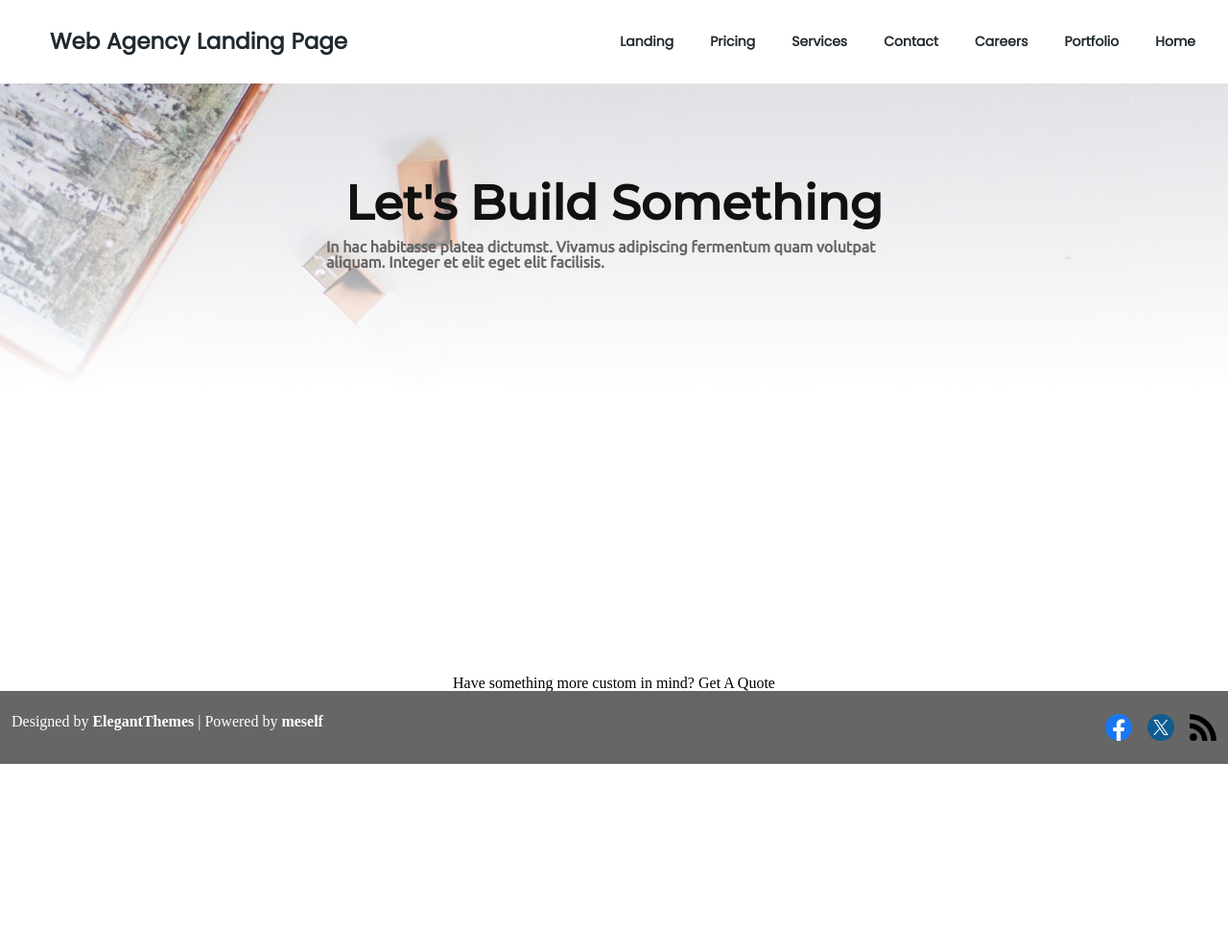
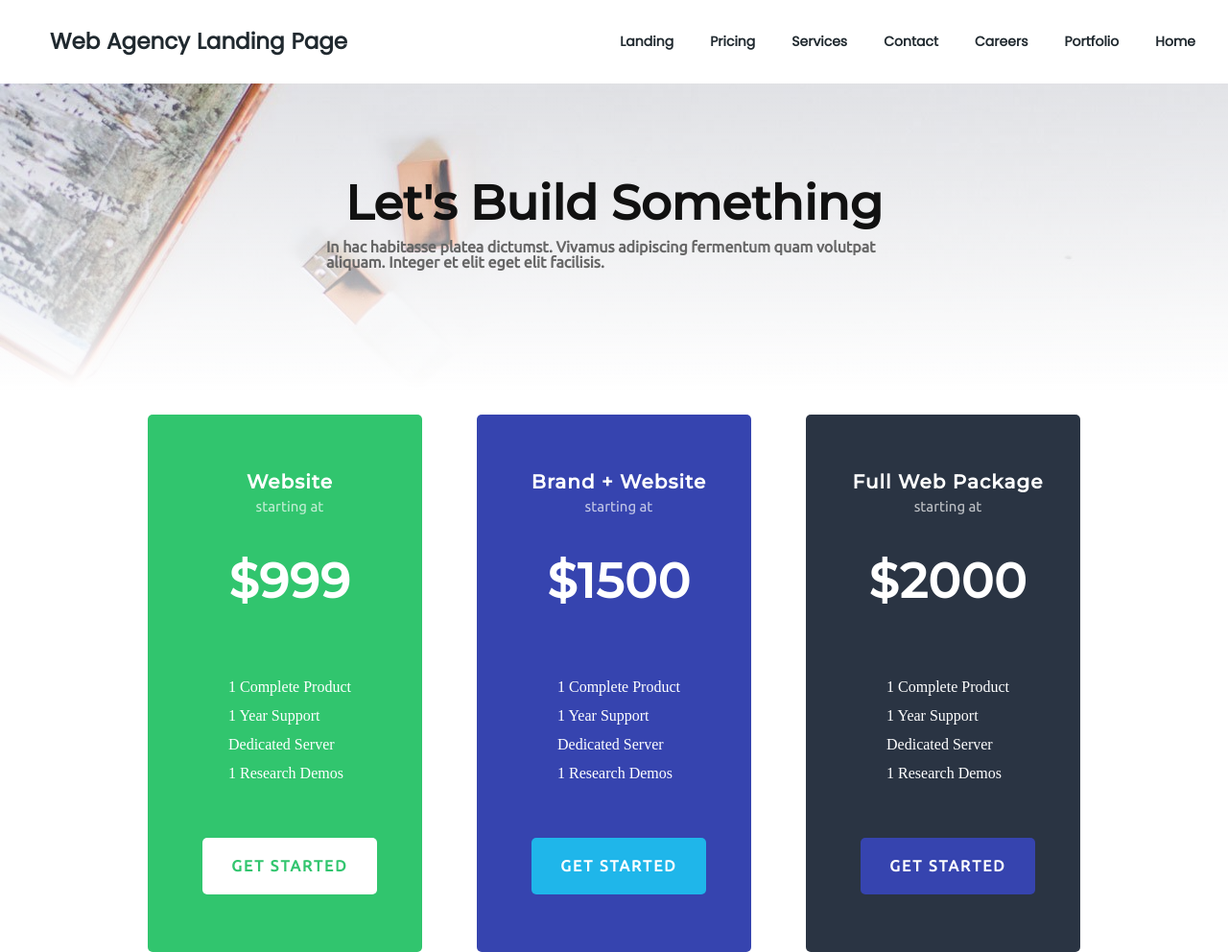
Before and after one commit to 45yposft/AE2-Astro, an Astro site: page /pricing in a window 1280 px wide. Shown: the top 992 px of the page at 96% size. Before the commit the page ends 800 px from the top, so only its background shows below. Built offline with nearby package versions, Linux system fonts and the light colour scheme; Astro itself is replaced by a stand-in of ours.

Commit message:
Terminada la pagina pricing

```diff
--- a/src/components/footer.astro
+++ b/src/components/footer.astro
@@ -4,7 +4,7 @@ import facebook from "../assets/Facebook_logo.svg";
 import twitter from "../assets/twitter_logo.svg";
 import feed from "../assets/feed_logo.svg";
 ---
-<footer>
+<footer transition:persist-props>
   <div class="footer__container">
     <div class="footer__info">
       <p>Designed by <span class="highlighted">ElegantThemes</span> | Powered by <span class="highlighted">meself</span></p>
--- a/src/components/navbar.astro
+++ b/src/components/navbar.astro
@@ -1,7 +1,7 @@
 ---
 
 ---
-<nav>
+<nav transition:persist-props>
   <h1 class="navbar__title">
     Web Agency Landing Page
   </h1>
--- a/src/css/styles.css
+++ b/src/css/styles.css
@@ -198,35 +198,28 @@ button {
   text-transform: uppercase;
   letter-spacing: 2px;
   line-height: 1.7em;
+  border: 2px solid transparent;
+  border-radius: 5px;
+  padding: 14px 28px;
+  width: fit-content;
+  transition: .3s;
 }
 
 .btn__landing--header {
   background-color: var(--clr-white);
-  border: 2px solid transparent;
-  border-radius: 5px;
-  padding: 14px 28px;
-  width: fit-content;
   color: var(--clr-blue);
-  transition: .3s;
-}
-
-.btn__landing--header:hover {
-  background-color: var(--clr-lightblue);
-  color: var(--clr-white);
+  &:hover {
+    background-color: var(--clr-lightblue);
+    color: var(--clr-white);
+  }
 }
 
 .btn__landing--body {
   background-color: var(--clr-blue);
-  border: 2px solid transparent;
-  border-radius: 8px;
-  padding: 14px 28px;
-  width: fit-content;
   color: var(--clr-white);
-  transition: .3s;
-}
-
-.btn__landing--body:hover {
-  background-color: var(--clr-darkblue);
+  &:hover {
+    background-color: var(--clr-darkblue);
+  }
 }
 
 /* Pricing */
@@ -263,3 +256,112 @@ button {
   font-weight: 600;
   max-width: 600px;
 }
+
+.pricing__section1 {
+  max-width: 1080;
+  margin: auto;
+  padding: 0 0 30px;
+}
+
+.pricing__section1--row {
+  padding: 2% 0;
+  width: 80%;
+  max-width: 1080px;
+  margin: auto;
+  gap: 5.5%;
+}
+
+#pricing__color1 {
+  background-color: var(--clr-green);
+}
+
+#pricing__color2 {
+  background-color: var(--clr-blue);
+}
+
+#pricing__color3 {
+  background-color: var(--clr-darkblue);
+}
+
+.pricing__card--title {
+  display: flex;
+  flex-flow: column;
+  gap: .5rem;
+  align-items: center;
+}
+
+.pcard__title {
+  font-size: 20px;
+  font-family: var(--font-prim);
+  font-weight: 600;
+  letter-spacing: 1.02px;
+}
+
+.pcard__subtitle {
+  color: #ffffffb3;
+  font-size: 15px;
+  font-family: var(--font-sec);
+
+}
+
+.pricing__card--price {
+  padding: 30px 0;
+}
+
+.pcard__amount {
+  font-size: 50px;
+  font-family: var(--font-prim);
+  font-weight: 600;
+  letter-spacing: 1.02px;
+}
+
+.pricing__card--details {
+  padding: 30px;
+}
+
+.pcard__details {
+  width: 100%;
+  padding: 0;
+}
+
+.pcard__details li {
+  padding: 0 0 12px;
+}
+
+.pricing__card--button {
+  display: flex;
+  align-items: center;
+}
+
+.btn__pricing1 {
+  background-color: var(--clr-white);
+  color: var(--clr-green);
+  &:hover {
+    color: var(--clr-darkblue);
+  }
+}
+
+.btn__pricing2 {
+  background-color: var(--clr-lightblue);
+  color: var(--clr-white);
+  &:hover {
+    background-color: var(--clr-white);
+    color: var(--clr-darkblue);
+  }
+}
+
+.btn__pricing3 {
+  background-color: var(--clr-blue);
+  color: var(--clr-white);
+  &:hover {
+    background-color: var(--clr-white);
+    color: var(--clr-darkblue);
+  }
+}
+
+
+
+.phighlighted {
+  color: var(--clr-lightblue);
+  font-weight: 600;
+}
--- a/src/pages/pricing.astro
+++ b/src/pages/pricing.astro
@@ -17,8 +17,8 @@ let card3 = "pricing__color3";
 // import imgcard2 from "../assets/";
 // import imgcard3 from "../assets/";
 // import associate from "../assets/";
-let title = "Landing";
-let description = "Pagina de pruebas";
+let title = "Pricing";
+let description = "Pagina de pruebas(pricing)";
 ---
 
 <PlantillaBase title={title} description={description}>
@@ -32,68 +32,74 @@ let description = "Pagina de pruebas";
     <section class="pricing__section1">
       <div class="pricing__section1--row row">
         <Cards id={card1}>
-          <div>
-            <h2>Website</h2>
-            <p>starting at</p>
+          <div class="pricing__card--title">
+            <h2 class="pcard__title">Website</h2>
+            <p class="pcard__subtitle">starting at</p>
           </div>
-          <div>
-            <p>$999</p>
+          <div class="pricing__card--price">
+            <p class="pcard__amount">$999</p>
           </div>
-          <div>
-            <div>
-              <p>1 Complete Product</p>
-              <p>1 Year Support</p>
-              <p>Dedicated Server</p>
-              <p>1 Research Demos</p>
-            </div>
+          <div class="pricing__card--details">
+            <ul class="pcard__details">
+              <li>1 Complete Product</li>
+              <li>1 Year Support</li>
+              <li>Dedicated Server</li>
+              <li>1 Research Demos</li>
+            </ul>
           </div>
-          <div>
-            <Button btn={btn} />
+          <div class="pricing__card--button">
+            <Button btn={btn}>
+              Get started
+            </Button>
           </div>
         </Cards>
         <Cards id={card2}>
-          <div>
-            <h2>Brand + Website</h2>
-            <p>starting at</p>
+          <div class="pricing__card--title">
+            <h2 class="pcard__title">Brand + Website</h2>
+            <p class="pcard__subtitle">starting at</p>
           </div>
-          <div>
-            <p>$1500</p>
+          <div class="pricing__card--price">
+            <p class="pcard__amount">$1500</p>
           </div>
-          <div>
-            <div>
-              <p>1 Complete Product</p>
-              <p>1 Year Support</p>
-              <p>Dedicated Server</p>
-              <p>1 Research Demos</p>
-            </div>
+          <div class="pricing__card--details">
+            <ul class="pcard__details">
+              <li>1 Complete Product</li>
+              <li>1 Year Support</li>
+              <li>Dedicated Server</li>
+              <li>1 Research Demos</li>
+            </ul>
           </div>
-          <div>
-            <Button btn={btn2} />
+          <div class="pricing__card--button">
+            <Button btn={btn2}>
+              Get started
+            </Button>
           </div>
         </Cards>
         <Cards id={card3}>
-          <div>
-            <h2>Full Web Package</h2>
-            <p>starting at</p>
+          <div class="pricing__card--title">
+            <h2 class="pcard__title">Full Web Package</h2>
+            <p class="pcard__subtitle">starting at</p>
           </div>
-          <div>
-            <p>$2000</p>
+          <div class="pricing__card--price">
+            <p class="pcard__amount">$2000</p>
           </div>
-          <div>
-            <div>
-              <p>1 Complete Product</p>
-              <p>1 Year Support</p>
-              <p>Dedicated Server</p>
-              <p>1 Research Demos</p>
-            </div>
+          <div class="pricing__card--details">
+            <ul class="pcard__details">
+              <li>1 Complete Product</li>
+              <li>1 Year Support</li>
+              <li>Dedicated Server</li>
+              <li>1 Research Demos</li>
+            </ul>
           </div>
-          <div>
-            <Button btn={btn3} />
+          <div class="pricing__card--button">
+            <Button btn={btn3}>
+              Get started
+            </Button>
           </div>
         </Cards>
       </div>
       <div class="pricing__section1--row row">
-        <p>Have something more custom in mind? <span>Get A Quote</span></p>
+        <p>Have something more custom in mind? <span class="phighlighted">Get A Quote</span></p>
       </div>
     </section>
   </main>
```
Also changed, not shown: src/pages/services.astro (+16 -3 lines).
